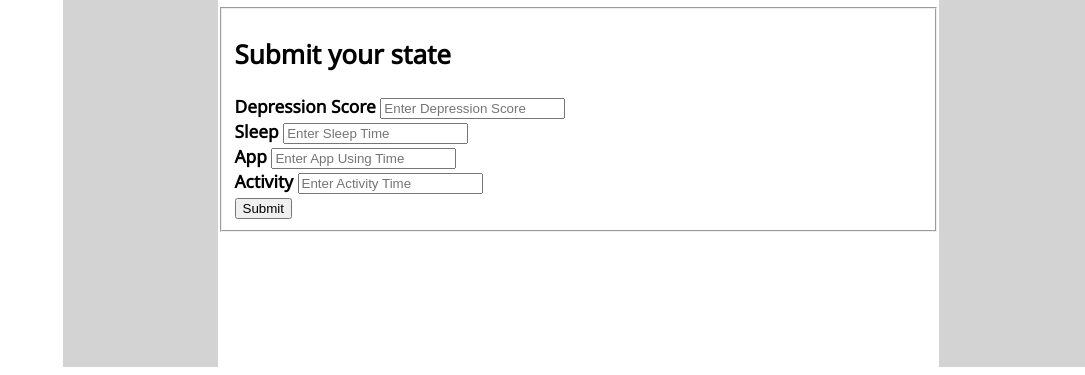
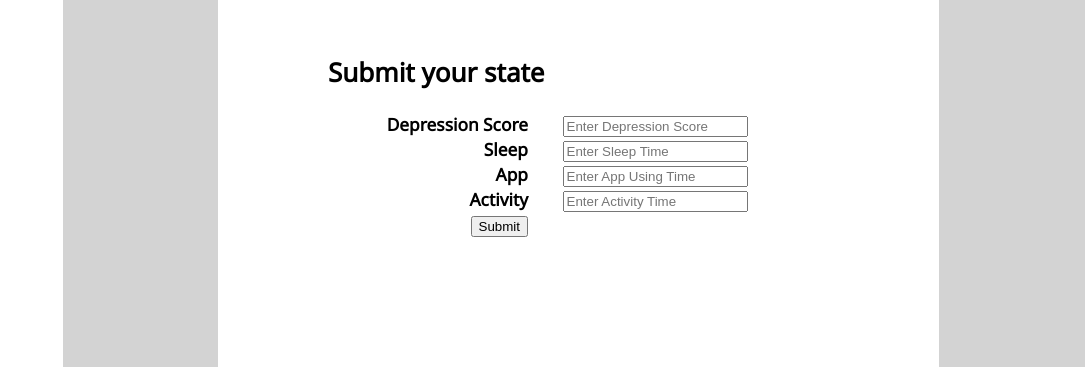
Before and after one commit to ptptsw/hifi, a Flask app: page /1/recommendation in a window 1280 px wide. Shown: the part 501-876 px from the top of the page, without its empty margins (195-1280 px from the left). Run offline with Flask 2, Linux system fonts and the light colour scheme; some libraries are stand-ins or nearby versions; some web fonts are replaced.

Commit message:
css update for recommendation

```diff
--- a/hifi/static/depression_state.css
+++ b/hifi/static/depression_state.css
@@ -155,3 +155,20 @@ p{
     overflow:hidden;
     background-color: #FFFFFF;
 }
+
+label{
+    display:inline-block;
+    width:200px;
+    margin-right:30px;
+    text-align:right;
+}
+
+input{
+
+}
+
+fieldset{
+    border:none;
+    width:500px;
+    margin:20px auto;
+}
```
